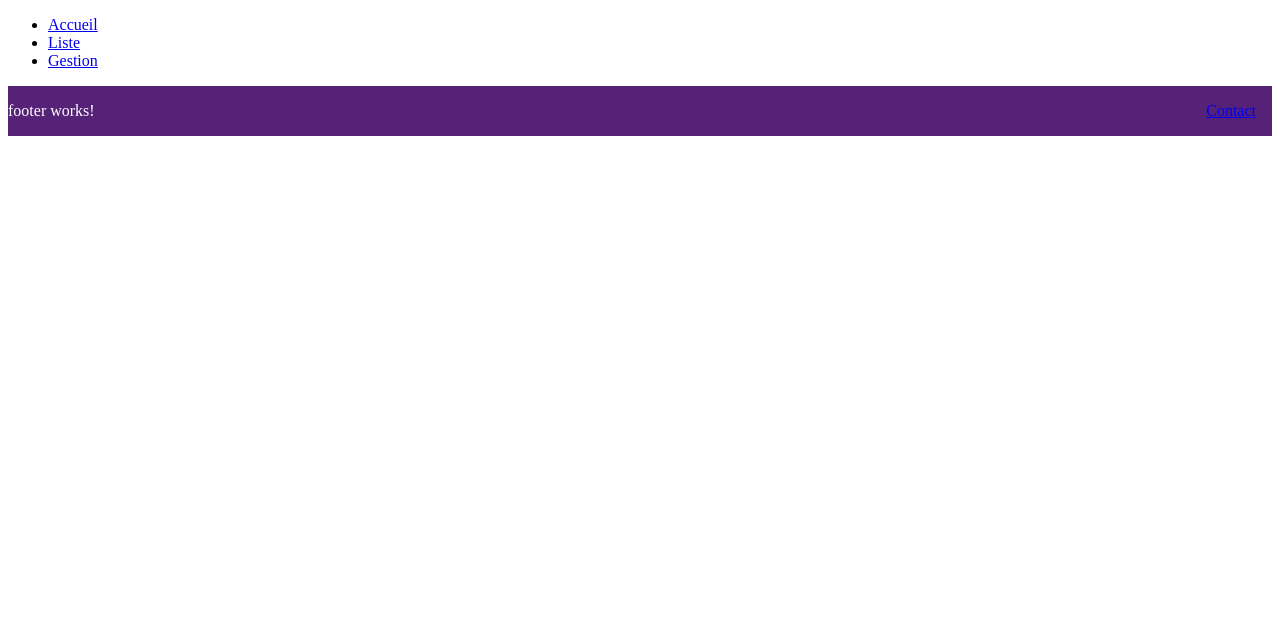
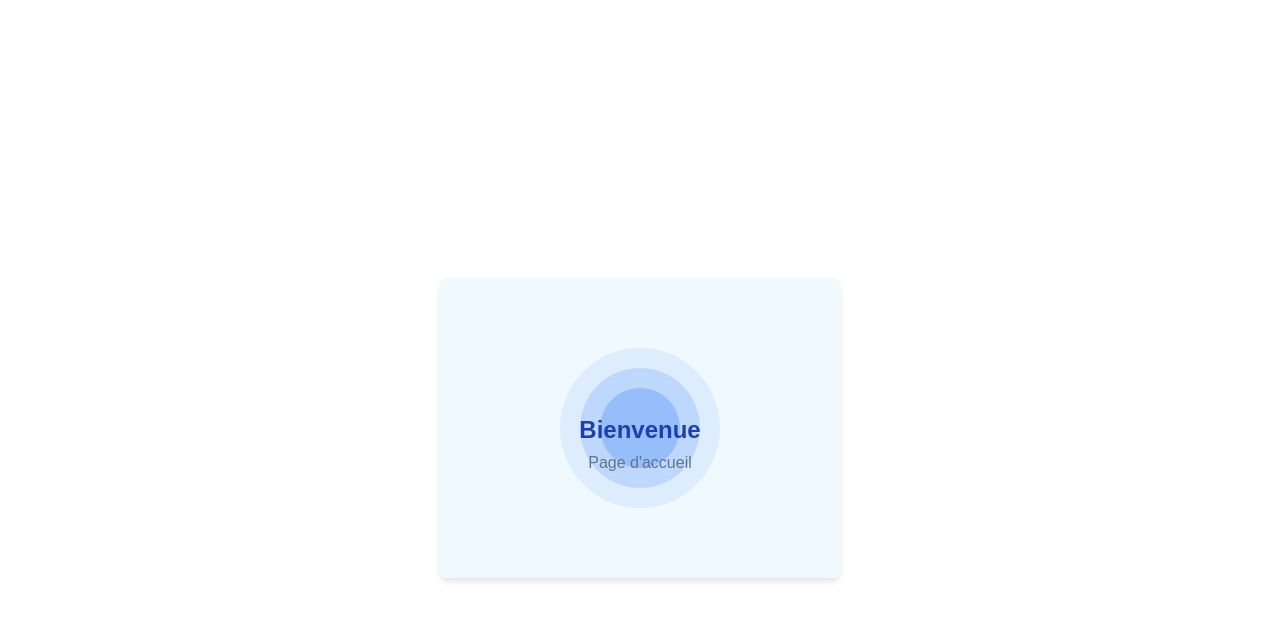
Before and after one commit to yanis-HW/Yanis_Rahim_TP2, an Angular app in the folder TP2/: page / in a window 1280 px wide. Shown: the top 620 px of the page. Built offline with nearby package versions, Linux system fonts and the light colour scheme.

Commit message:
Création de la page accueil

```diff
--- a/TP2/src/app/accueil/accueil.html
+++ b/TP2/src/app/accueil/accueil.html
@@ -1 +1,3 @@
-<p>accueil works!</p>
+<div class="accueil-container">
+  <img src="welcome-image.svg" alt="Image d'accueil" class="welcome-image" />
+</div>
--- a/TP2/src/app/accueil/accueil.scss
+++ b/TP2/src/app/accueil/accueil.scss
@@ -0,0 +1,15 @@
+.accueil-container {
+  display: flex;
+  justify-content: center;
+  align-items: center;
+  min-height: 100vh;
+  padding: 20px;
+}
+
+.welcome-image {
+  max-width: 100%;
+  height: auto;
+  max-height: 80vh;
+  border-radius: 8px;
+  box-shadow: 0 4px 6px rgba(0, 0, 0, 0.1);
+}
--- a/TP2/src/app/app.html
+++ b/TP2/src/app/app.html
@@ -1,2 +1 @@
-<app-header></app-header>
-<app-footer></app-footer>
+<app-accueil></app-accueil>
```
Also changed, not shown: TP2/src/app/app.ts (+5 -4 lines), TP2/public/welcome-image.svg (added), TP2/src/assets/welcome-image.svg (added).
